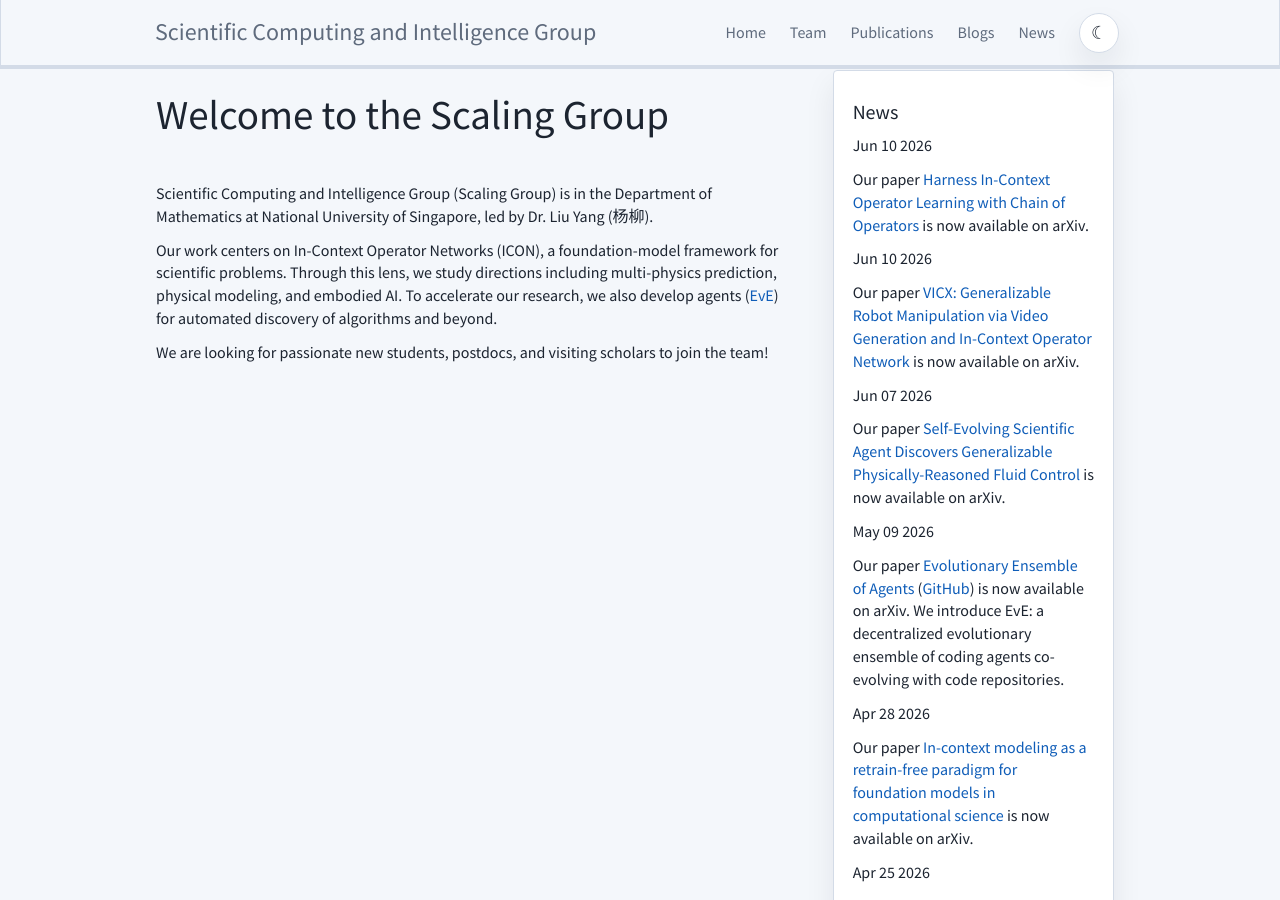
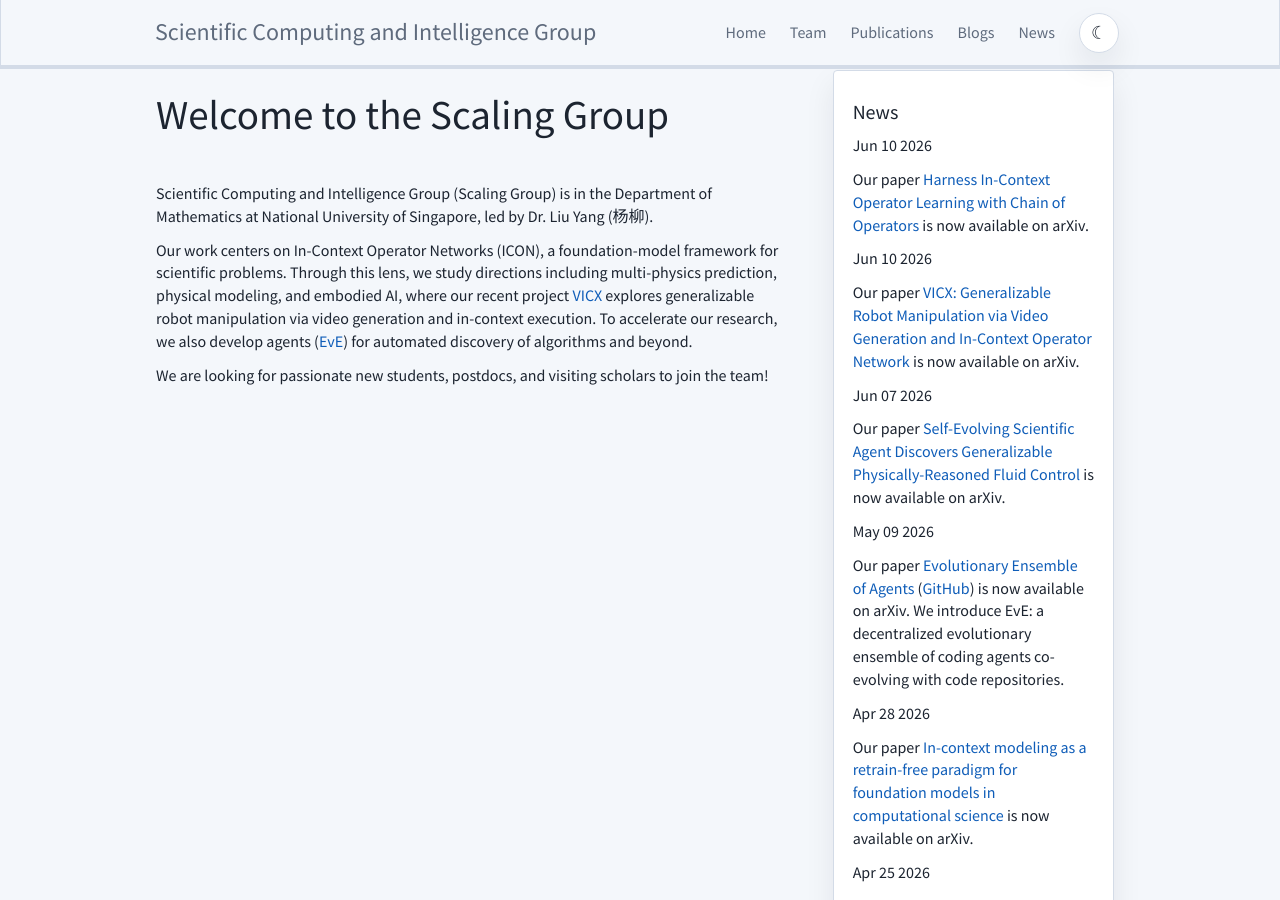
Before and after one commit to scaling-group/scaling-group.github.io, a Jekyll site: the page built from _pages/home.md, in a window 1280 px wide and 900 px high. Built offline with Jekyll 4.4.1, drawn with Linux system fonts in a browser that asks for light colours.

Commit message:
Add VICX cross links

```diff
--- a/_pages/home.md
+++ b/_pages/home.md
@@ -10,6 +10,6 @@ permalink: /
 
 Scientific Computing and Intelligence Group (Scaling Group) is in the Department of Mathematics at National University of Singapore, led by Dr. Liu Yang (杨柳).
 
-Our work centers on In-Context Operator Networks (ICON), a foundation-model framework for scientific problems. Through this lens, we study directions including multi-physics prediction, physical modeling, and embodied AI. To accelerate our research, we also develop agents ([EvE](https://github.com/scaling-group/eve)) for automated discovery of algorithms and beyond.
+Our work centers on In-Context Operator Networks (ICON), a foundation-model framework for scientific problems. Through this lens, we study directions including multi-physics prediction, physical modeling, and embodied AI, where our recent project [VICX](https://scaling-group.github.io/vicx/) explores generalizable robot manipulation via video generation and in-context execution. To accelerate our research, we also develop agents ([EvE](https://github.com/scaling-group/eve)) for automated discovery of algorithms and beyond.
 
 We are looking for passionate new students, postdocs, and visiting scholars to join the team!
--- a/vicx/index.html
+++ b/vicx/index.html
@@ -14,6 +14,7 @@
   <body>
     <div class="container">
       <header>
+        <a class="site-return-link" href="https://scaling-group.github.io/">Back to Scaling Group</a>
         <span class="badge">VICX Project Page</span>
         <h1>VICX: Generalizable Robot Manipulation via Video Generation and In-Context Operator Network</h1>
         <p class="authors">Song Chen*, Linyan Xiang*, Ying Zhou, Liu Yang</p>
```
Also changed, not shown: vicx/styles.css (+15 -0 lines).
